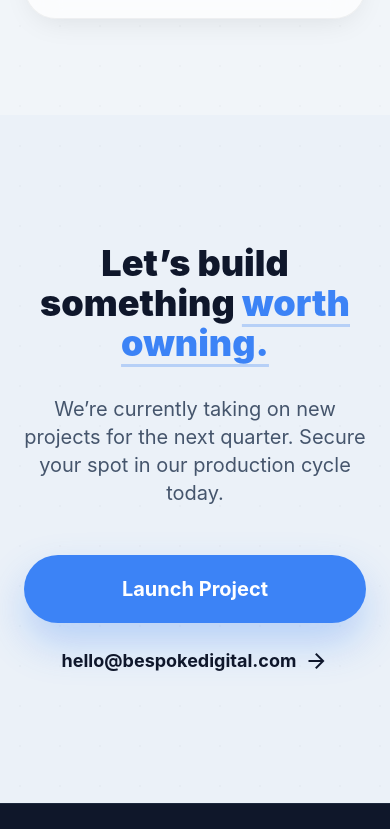
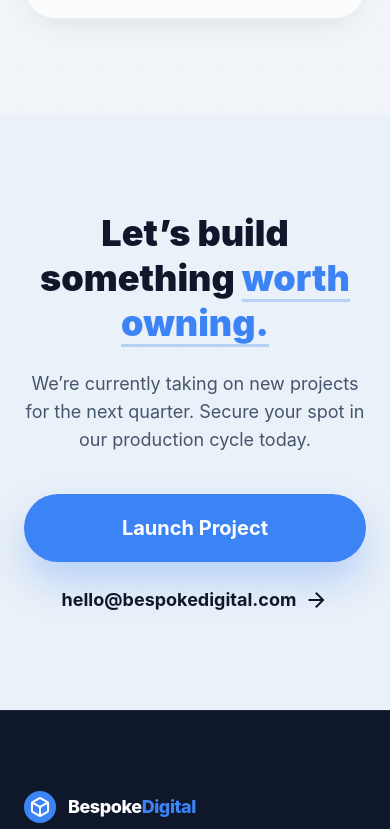
Before and after one commit to dev-oriel/Bespoke-Digital, a React (Vite) app: page / in a window 390 px wide. Shown: the part 3635-4464 px from the top of the page. Built offline with nearby package versions, Linux system fonts and the light colour scheme.

Commit message:
made landing fully responsive

```diff
--- a/src/pages/LandingPage.jsx
+++ b/src/pages/LandingPage.jsx
@@ -1,16 +1,13 @@
-import Navbar from "../components/Navbar";
 import Hero from "../components/Hero";
 import TrustIndicators from "../components/TrustIndicators";
 import Features from "../components/Features";
 import ComparisonStrip from "../components/ComparisonStrip";
-import Footer from "../components/Footer";
 
-export default function Landing() {
+export default function LandingPage() {
   return (
     <div className="relative min-h-screen overflow-x-hidden bg-background-light dark:bg-background-dark font-display text-slate-900 dark:text-slate-100 selection:bg-primary/30">
       <div className="absolute inset-0 grid-bg pointer-events-none opacity-40"></div>
       <div className="absolute top-[-10%] left-[-10%] w-[40%] h-[40%] hero-glow rounded-full pointer-events-none"></div>
-
 
       <main>
         <Hero />
@@ -19,16 +16,16 @@ export default function Landing() {
         <ComparisonStrip />
 
         {/* Final CTA Section */}
-        <section className="py-32 px-6 relative overflow-hidden">
+        <section className="py-24 md:py-32 px-6 relative overflow-hidden">
           <div className="absolute inset-0 bg-primary opacity-5 pointer-events-none"></div>
           <div className="max-w-4xl mx-auto text-center relative z-10">
-            <h2 className="text-4xl md:text-6xl font-black mb-8">
+            <h2 className="text-4xl md:text-6xl font-black mb-6 md:mb-8 text-slate-900 dark:text-white leading-tight">
               Let’s build something{" "}
               <span className="text-primary underline underline-offset-8 decoration-primary/30">
                 worth owning.
               </span>
             </h2>
-            <p className="text-xl text-slate-600 dark:text-slate-400 mb-12 max-w-2xl mx-auto">
+            <p className="text-lg md:text-xl text-slate-600 dark:text-slate-400 mb-10 md:mb-12 max-w-2xl mx-auto">
               We’re currently taking on new projects for the next quarter.
               Secure your spot in our production cycle today.
             </p>
@@ -37,7 +34,7 @@ export default function Landing() {
                 Launch Project
               </button>
               <a
-                className="text-lg font-bold flex items-center gap-2 hover:text-primary transition-colors"
+                className="text-lg font-bold flex items-center gap-2 text-slate-900 dark:text-white hover:text-primary transition-colors"
                 href="mailto:hello@bespokedigital.com"
               >
                 hello@bespokedigital.com
@@ -47,7 +44,6 @@ export default function Landing() {
           </div>
         </section>
       </main>
-
     </div>
   );
 }
```
